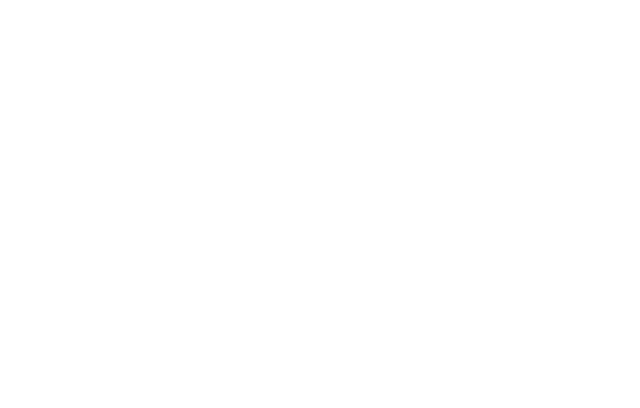
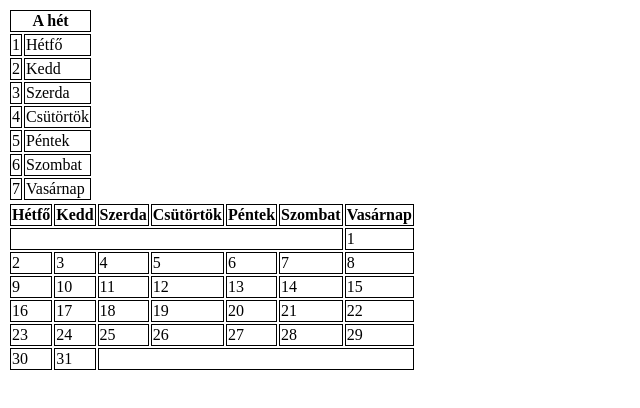
Before and after one commit to rotkiV-V/rotkiV-V, a plain HTML site: page tabla0111.html in a window 1280 px wide. Shown: the whole page, without its empty margins (0-640 px from the left). Drawn offline with Linux system fonts and the light colour scheme.

Commit message:
Add files via upload

```diff
--- a/tabla0111.html
+++ b/tabla0111.html
@@ -1,8 +1,102 @@
 <!DOCTYPE html>
 <html>
-    <head></head>
+    <head>
+
+
+        <style>
+            td
+            {
+                border:1px solid black
+            }
+        </style>
+    </head>
     <body>
+
+        <table>
+            <tr><th colspan="2">A hét</th></tr>
+            <tr><td>1</td><td>Hétfő</td></tr>
+            <tr><td>2</td><td>Kedd</td></tr>
+            <tr><td>3</td><td>Szerda</td></tr>
+            <tr><td>4</td><td>Csütörtök</td></tr>
+            <tr><td>5</td><td>Péntek</td></tr>
+            <tr><td>6</td><td>Szombat</td></tr>
+            <tr><td>7</td><td>Vasárnap</td></tr>
+        </table>
+
+    </body>
+
+    <head>
+
+
+        <style>
+        td,th
+         {
+            border:1px solid black
+        }
+        </style>
+     </head>
+        <body>
+
+        <table>
+         <tr>
+
+            <th>Hétfő</th>
+            <th>Kedd</th>
+            <th>Szerda</th>
+            <th>Csütörtök</th>
+            <th>Péntek</th>
+            <th>Szombat</th>
+            <th>Vasárnap</th>
+
+        <tr>
+            <td colspan="6"></td>
+            <td>1</td>
+        </tr>
+        <tr>
+            <td>2</td>
+            <td>3</td>
+            <td>4</td>
+            <td>5</td>
+            <td>6</td>
+            <td>7</td>
+            <td>8</td>
+        </tr>
+        <tr>
+            <td>9</td>
+            <td>10</td>
+            <td>11</td>
+            <td>12</td>
+            <td>13</td>
+            <td>14</td>
+            <td>15</td>
+        </tr>
+        <tr>
+            <td>16</td>
+            <td>17</td>
+            <td>18</td>
+            <td>19</td>
+            <td>20</td>
+            <td>21</td>
+            <td>22</td>
+        </tr>
+        <tr>
+            <td>23</td>
+            <td>24</td>
+            <td>25</td>
+            <td>26</td>
+            <td>27</td>
+            <td>28</td>
+            <td>29</td>
+        </tr>
+        <tr>
+            <td>30</td>
+            <td>31</td>
+            <td colspan="5"></td>
+        </tr>
+
+
+
+    </table>
 
 
     </body>
-</html>
```
